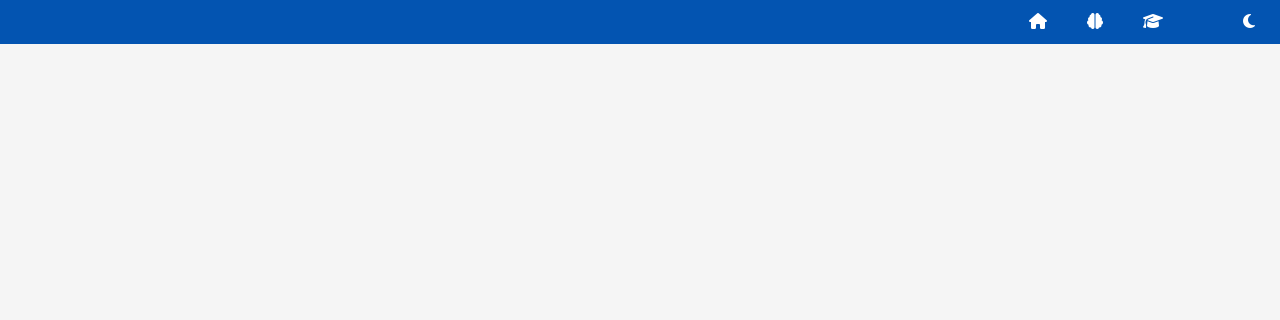
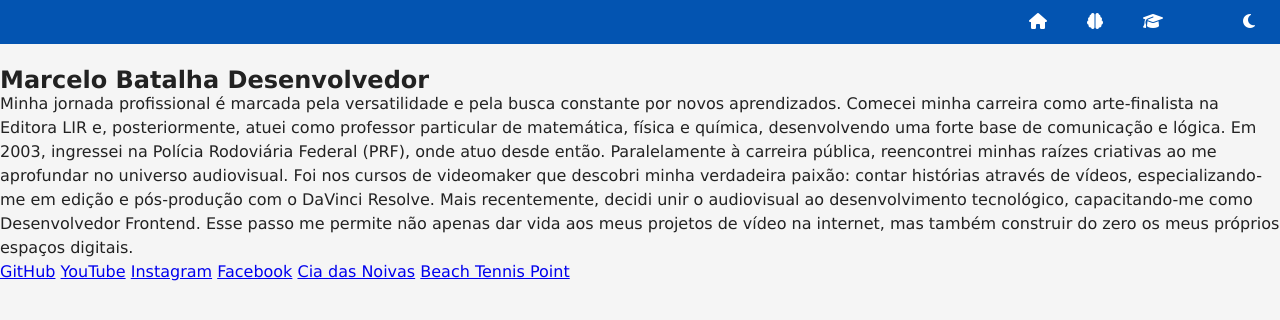
Before and after one commit to marcelobatalha01/projeto-portfolio, a plain HTML site: page index.html in a window 1280 px wide. Drawn offline with Linux system fonts and the light colour scheme; some icons are missing.

Commit message:
Atualiza\cão do main, section e div

```diff
--- a/index.html
+++ b/index.html
@@ -22,6 +22,24 @@
 
     </header>
     <main>
+        <section id="ficha">
+            <img src="" alt="" class="foto">
+            <h1>Marcelo Batalha Desenvolvedor</h1>
+            <p>Minha jornada profissional é marcada pela versatilidade e pela busca constante por novos aprendizados. Comecei minha carreira como arte-finalista na Editora LIR e, posteriormente, atuei como professor particular de matemática, física e química, desenvolvendo uma forte base de comunicação e lógica. Em 2003, ingressei na Polícia Rodoviária Federal (PRF), onde atuo desde então. Paralelamente à carreira pública, reencontrei minhas raízes criativas ao me aprofundar no universo audiovisual. Foi nos cursos de videomaker que descobri minha verdadeira paixão: contar histórias através de vídeos, especializando-me em edição e pós-produção com o DaVinci Resolve. Mais recentemente, decidi unir o audiovisual ao desenvolvimento tecnológico, capacitando-me como Desenvolvedor Frontend. Esse passo me permite não apenas dar vida aos meus projetos de vídeo na internet, mas também construir do zero os meus próprios espaços digitais.</p>
+            <div id="social">
+                <a href="https://github.com/marcelobatalha01" target="_blank" rel="nofollow">GitHub</a>
+                <a href="https://www.youtube.com/@MrMarceloBatalha" target="_blank" rel="nofollow">YouTube</a>
+                <a href="#">Instagram</a>
+                <a href="#">Facebook</a>
+                <a href="#">Cia das Noivas</a>
+                <a href="#">Beach Tennis Point</a>
+            </div>
+
+        </section>
+
+        <section id="detalhes">
+
+        </section>
 
     </main>
     <footer>
```
